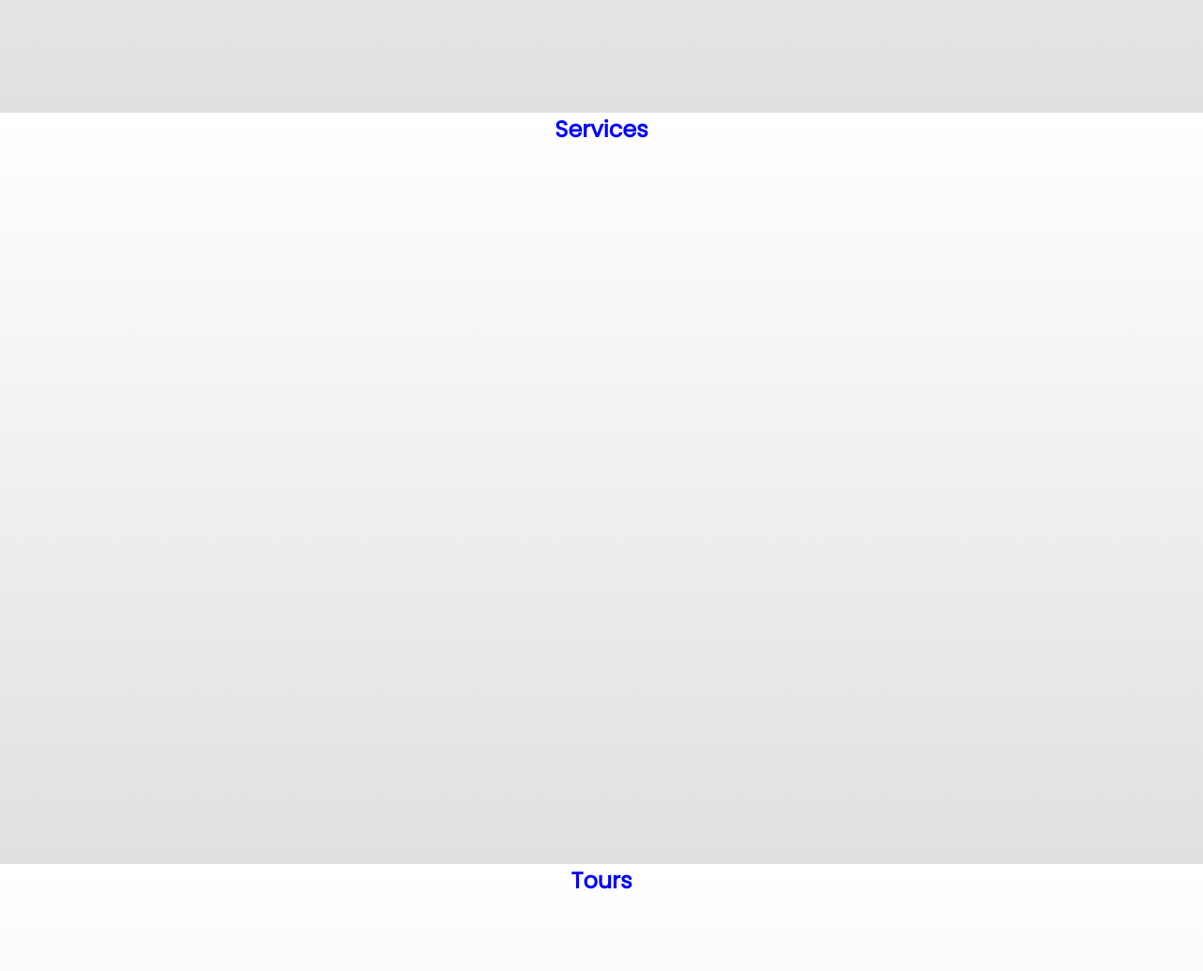
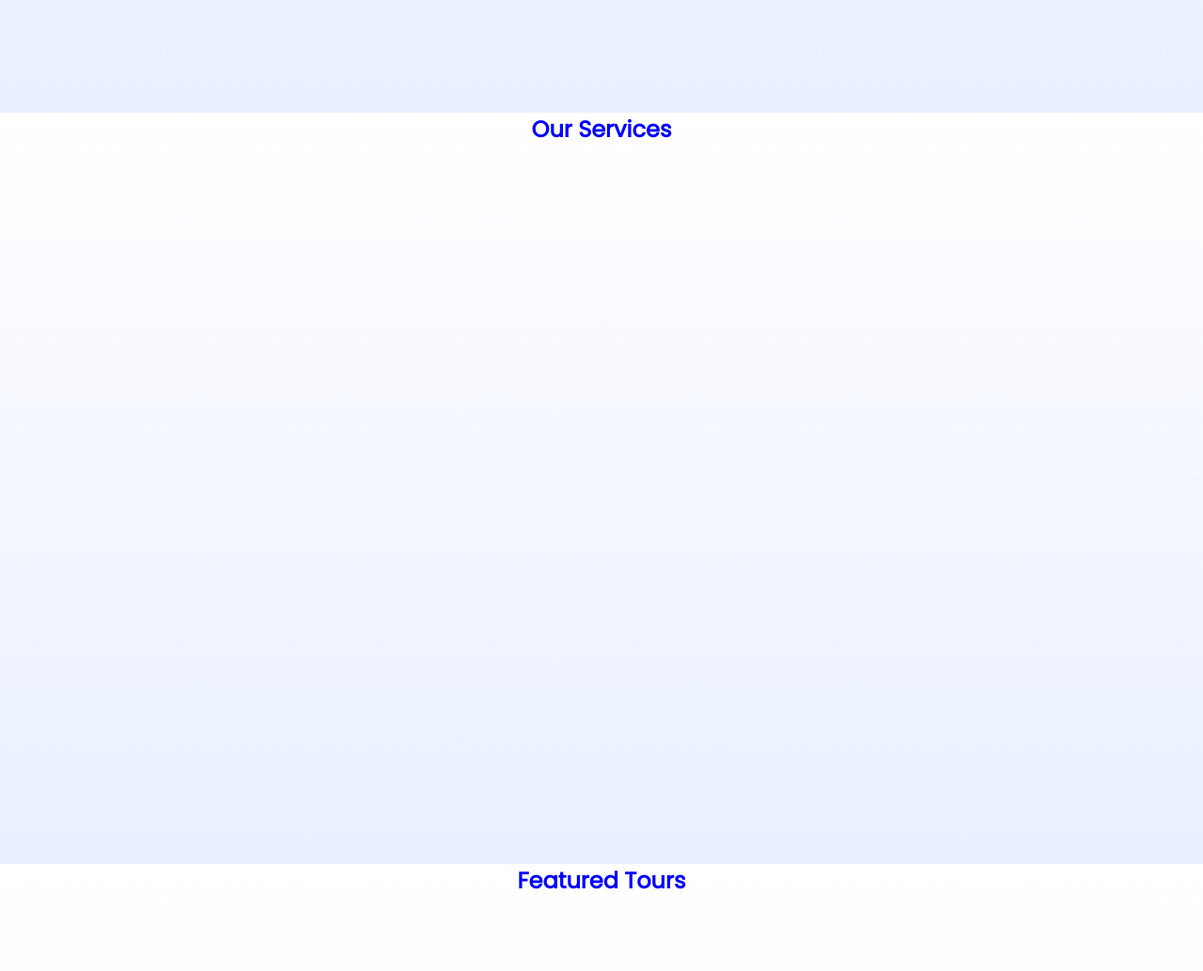
Before and after one commit to adeshx/FirstWebsite, a plain HTML site: page index.html in a window 1280 px wide. Shown: the part 1480-2514 px from the top of the page at 94% size. Drawn offline with Linux system fonts and the light colour scheme.

Commit message:
Initial Commit

```diff
--- a/index.html
+++ b/index.html
@@ -50,10 +50,10 @@
         <h1>About Us</h1>
       </section>
       <section class="page3" id="page3">
-        <h1>Services</h1>
+        <h1>Our Services</h1>
       </section>
       <section class="page4" id="page4">
-        <h1>Tours</h1>
+        <h1>Featured Tours</h1>
       </section>
     </main>
     <footer>
--- a/style.css
+++ b/style.css
@@ -114,7 +114,7 @@ li:hover {
 .page4 {
   height: 100vh;
   text-align: center;
-  background-image: linear-gradient(to bottom, white, rgb(224, 224, 224));
+  background-image: linear-gradient(to bottom, white, rgb(232, 239, 255));
   background-color: white;
   color: blue;
 }
```
